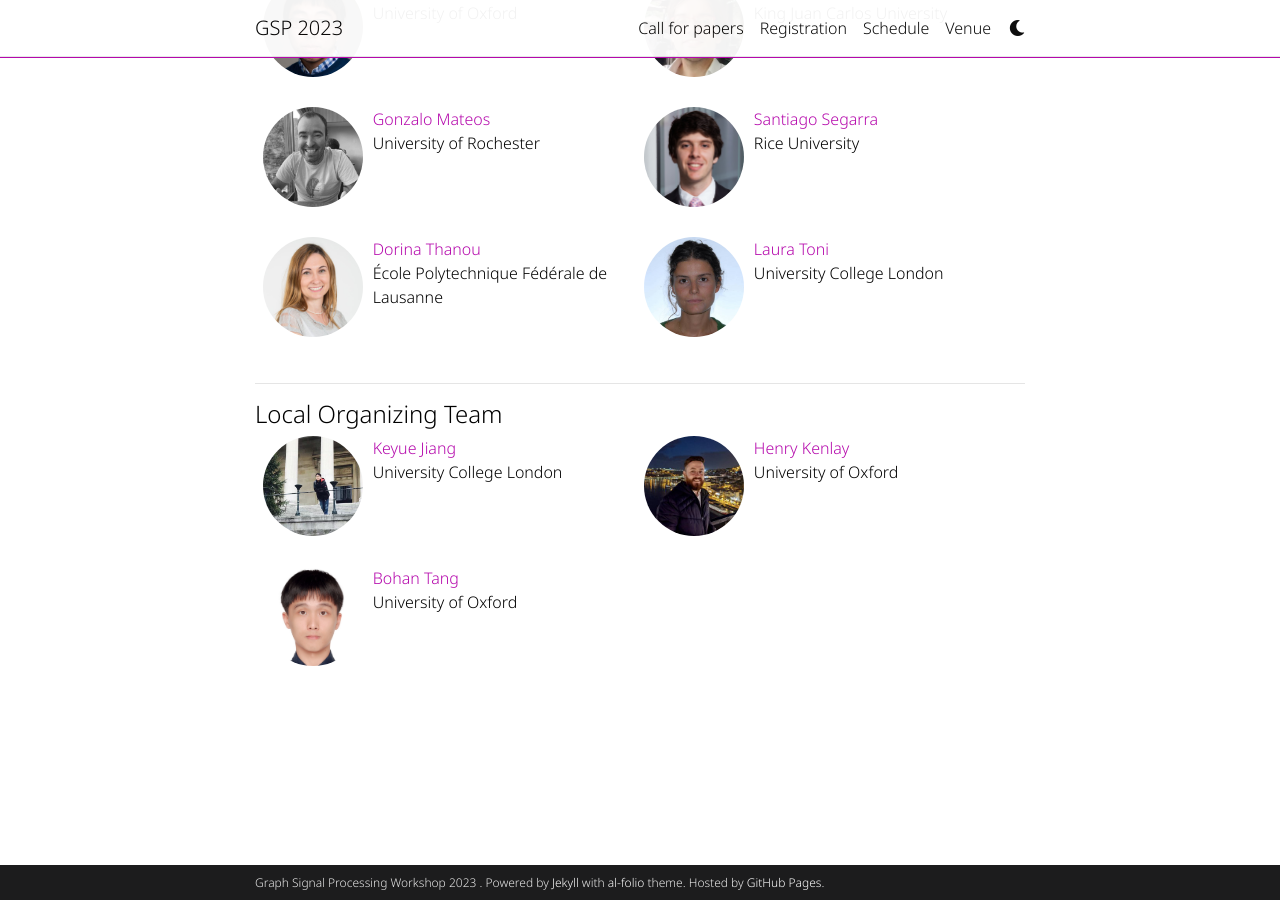
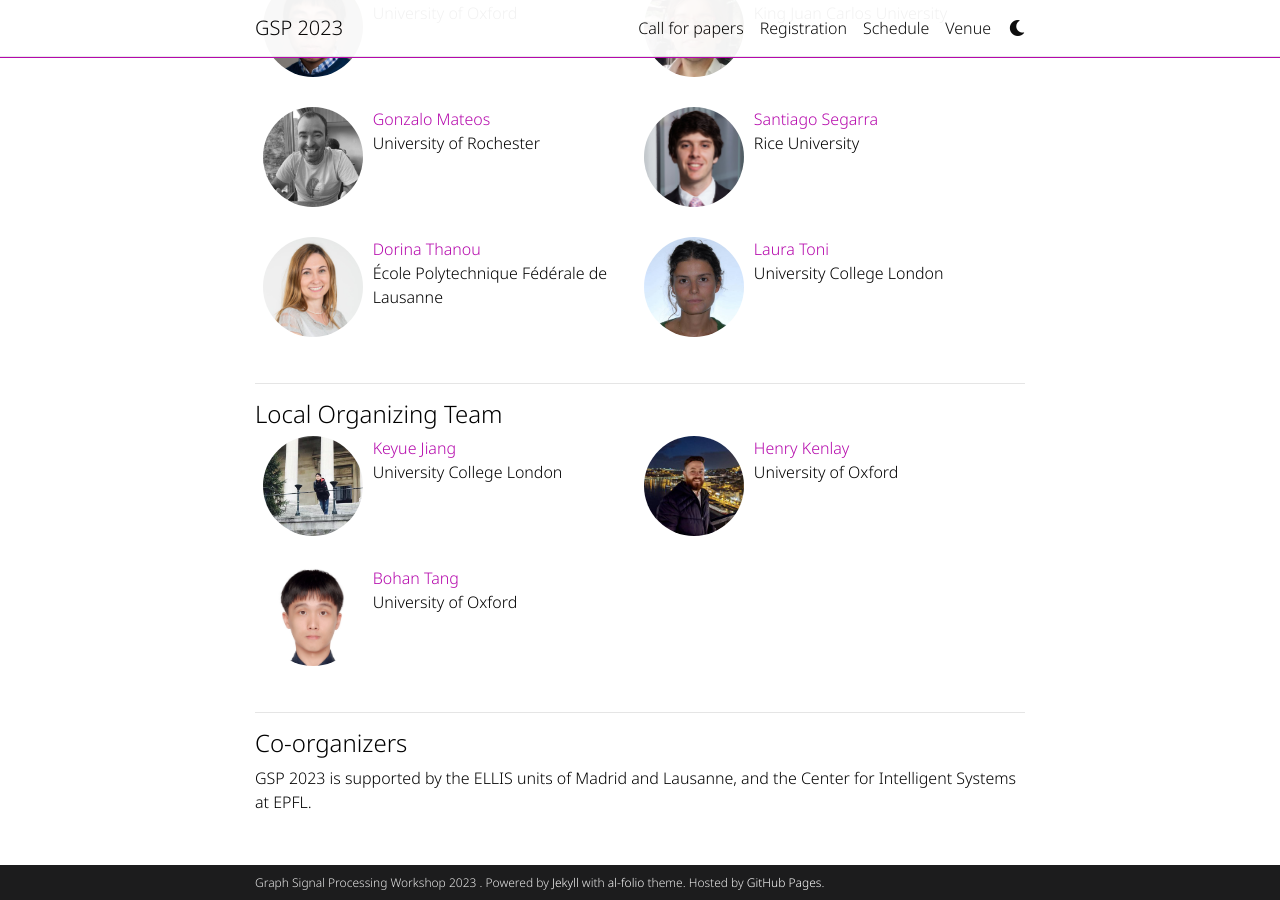
Before and after one commit to shreyasvinaya/gspworkshop2025.github.io, a Jekyll site: the page built from _pages/about.md, in a window 1280 px wide and 900 px high, scrolled down 1616 px. Built offline with Jekyll 4.4.1, drawn with Linux system fonts in a browser that asks for light colours; full-size pictures stand in for the smaller copies a plugin makes; comment, search, counter and statistics services are not loaded; a style sheet for code colours, icons or effects is not loaded.

Commit message:
Update about.md

```diff
--- a/_pages/about.md
+++ b/_pages/about.md
@@ -46,12 +46,12 @@
 ---
 #### Organizing Committee
 <!---
- + [Xiaowen Dong](https://web.media.mit.edu/~xdong/) (University of Oxford)
-+ [Antonio Marques](https://www.tsc.urjc.es/~amarques/) (King Juan Carlos University)
+ + [Xiaowen Dong](https://web.media.mit.edu/~xdong/) (University of Oxford, ELLIS Oxford)
++ [Antonio Marques](https://www.tsc.urjc.es/~amarques/) (King Juan Carlos University, ELLIS Madrid)
 + [Gonzalo Mateos](https://www.hajim.rochester.edu/ece/sites/gmateos//) (University of Rochester)
 + [Santiago Segarra](https://segarra.rice.edu) (Rice University)
-+ [Dorina Thanou](https://people.epfl.ch/dorina.thanou?lang=en) (EPFL)
-+ [Laura Toni](https://www.ucl.ac.uk/iccs/dr-laura-toni) (University College London)
++ [Dorina Thanou](https://people.epfl.ch/dorina.thanou?lang=en) (EPFL, ELLIS Lausanne)
++ [Laura Toni](https://www.ucl.ac.uk/iccs/dr-laura-toni) (University College London, ELLIS London)
 --->
 
 {% include staff.html %}
@@ -66,3 +66,7 @@
 --->
 
 {% include local_team.html %}
+
+---
+#### Co-organizers
+GSP 2023 is supported by the ELLIS units of Madrid and Lausanne, and the Center for Intelligent Systems at EPFL.
```
